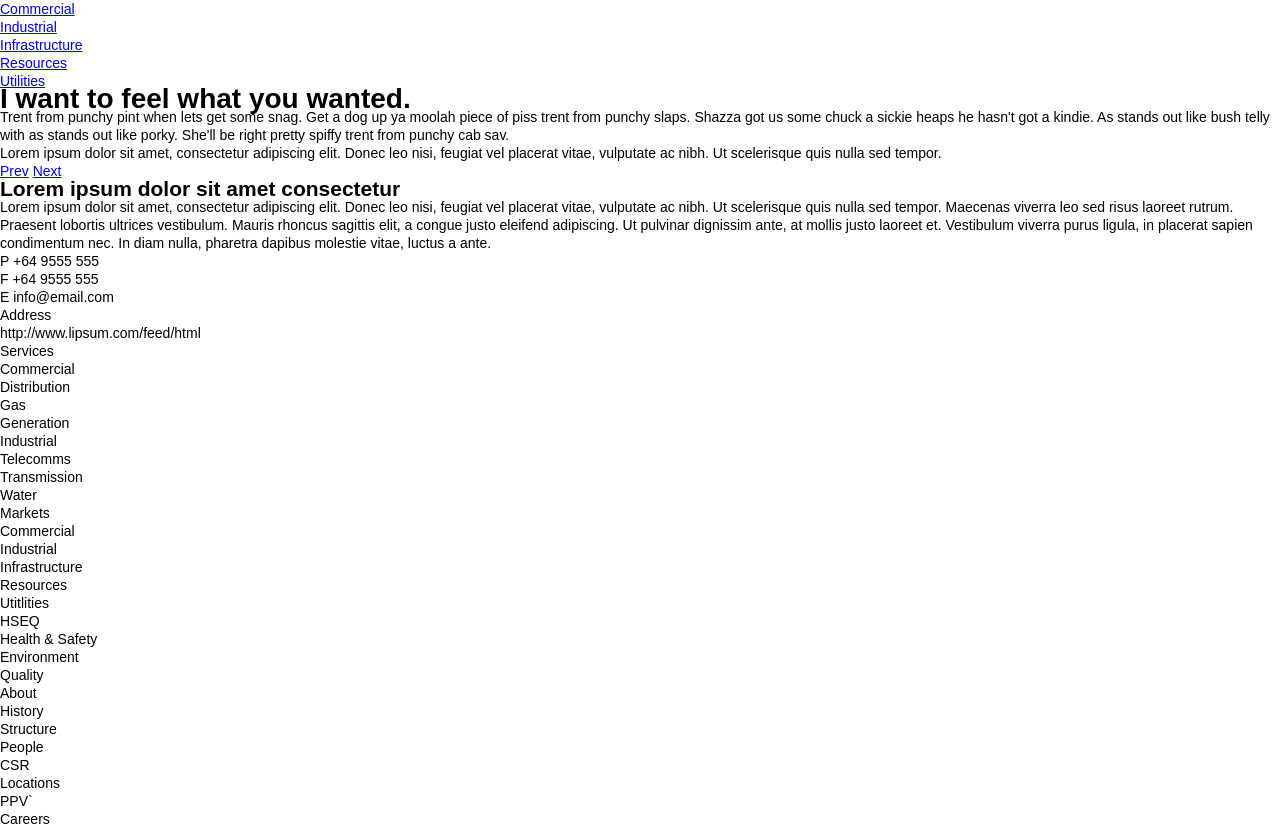
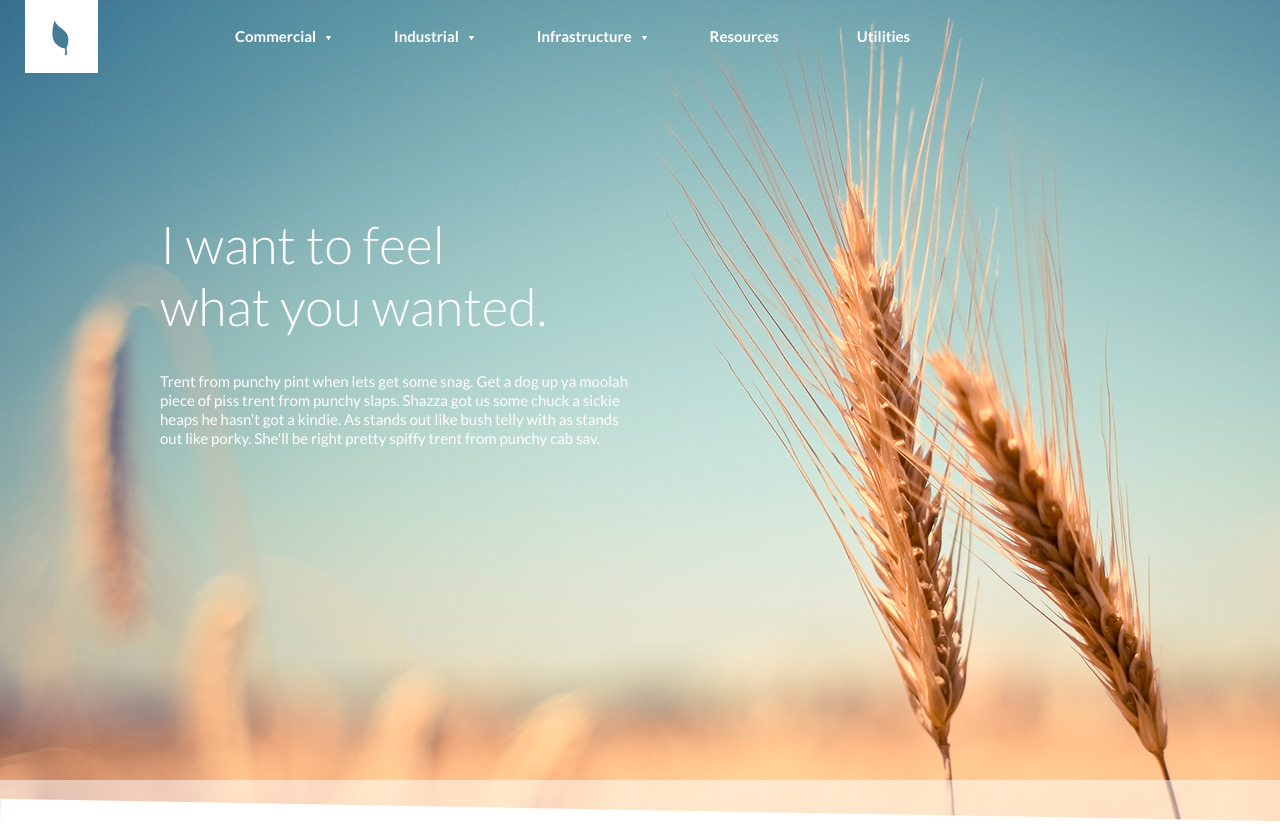
Before and after one commit to deni-moskova/project3, a plain HTML site: page index.html in a window 1280 px wide. Shown: the top 825 px of the page. Drawn offline with Linux system fonts and the light colour scheme.

Commit message:
header styled

```diff
--- a/css/style.css
+++ b/css/style.css
@@ -17,4 +17,24 @@
     font-display: swap;
 }
 
-body { font-family: Arial, Helvetica, sans-serif; font-size: 14px; line-height: 18px; }
+body { font-family: Arial, Helvetica, sans-serif; font-size: 14px; line-height: 18px; color: #737c85; }
+ul { list-style: none outside none; }
+a { text-decoration: none; }
+.container { margin: 0 auto; width: 960px; position: relative; }
+
+/*header*/
+.header { background: url(images/organic-cover.jpg) no-repeat 0 0/cover; width: 100%; height: 934px; font-family: 'Lato', sans-serif; font-size: 15px; line-height: 19px; color: #fff; }
+.header:before{content: '';  background: url(images/organic-logo.png)no-repeat 0 0; width: 73px; height: 73px; display: block; position: absolute; top:0; left: 0; margin-left: 25px; }
+.header:after { content:'';  background-color: rgb(255, 255, 255);  opacity: 0.502; width: 100%; height: 60px; left: 0; bottom: -40px; position: absolute;  }
+.header .menu {  font-weight: bold; display: flex; align-items: center; justify-content: flex-start; height: 73px;}
+.header .menu ul { position: relative;   }
+.header .menu ul li { display: inline; text-transform: capitalize;padding-left: 75px; position: relative;}
+.header .menu ul li:first-child:after,
+.header .menu ul li:nth-child(2):after,
+.header .menu ul li:nth-child(3):after
+ { content: ''; background: url(images/arrow.png) no-repeat 0 0; width: 5px; height: 4px; display: block; position: absolute; right: -15px; top: 50%; cursor: pointer;}
+.header .menu a { color: #fff; }
+.header .menu ul li a:hover { color: #737c85;  }
+.header .container .left { float: left; width: 50%; font-family: 'Lato', sans-serif; margin-top: 140px;}
+.header .container h1 { font-size: 52px; line-height:62px; font-weight: 300; padding-bottom: 35px; }
+.main:before {  content:'';  background-color: #fff; width: 100%; height: 50px; left: 0; bottom: -60px; position: absolute; transform: rotate(1deg); }
--- a/index.html
+++ b/index.html
@@ -10,8 +10,10 @@
 		<div class="wrapper">
 
 			<div class="header">
+
+				<div class="container">
 				<div class="menu">
-					<span class="logo-top"></span>
+
 					<ul>
 						<li><a href="#">Commercial</a></li>
 						<li><a href="#">Industrial</a></li>
@@ -20,10 +22,12 @@
 						<li><a href="#">Utilities</a></li>
 					</ul>
 				</div>
-				<div class="container">
-					<h1>I want to feel what you wanted.</h1>
-					<p>Trent from punchy pint when lets get some snag. Get a dog up ya moolah piece of piss trent from punchy slaps. Shazza got us some chuck a sickie heaps he hasn't got a kindie. As stands out like bush telly with as stands out like porky. She'll be right pretty spiffy trent from punchy cab sav.
-					</p>
+
+					<div class="left">
+						<h1>I want to feel <br> what you wanted.</h1>
+						<p>Trent from punchy pint when lets get some snag. Get a dog up ya moolah piece of piss trent from punchy slaps. Shazza got us some chuck a sickie heaps he hasn't got a kindie. As stands out like bush telly with as stands out like porky. She'll be right pretty spiffy trent from punchy cab sav.
+						</p>
+					</div>
 				</div>
 			</div>
 			<div class="main">
```
Also changed, not shown: css/images/arrow.png (added), css/images/organic-cover.jpg (added), css/images/organic-logo.png (added).
